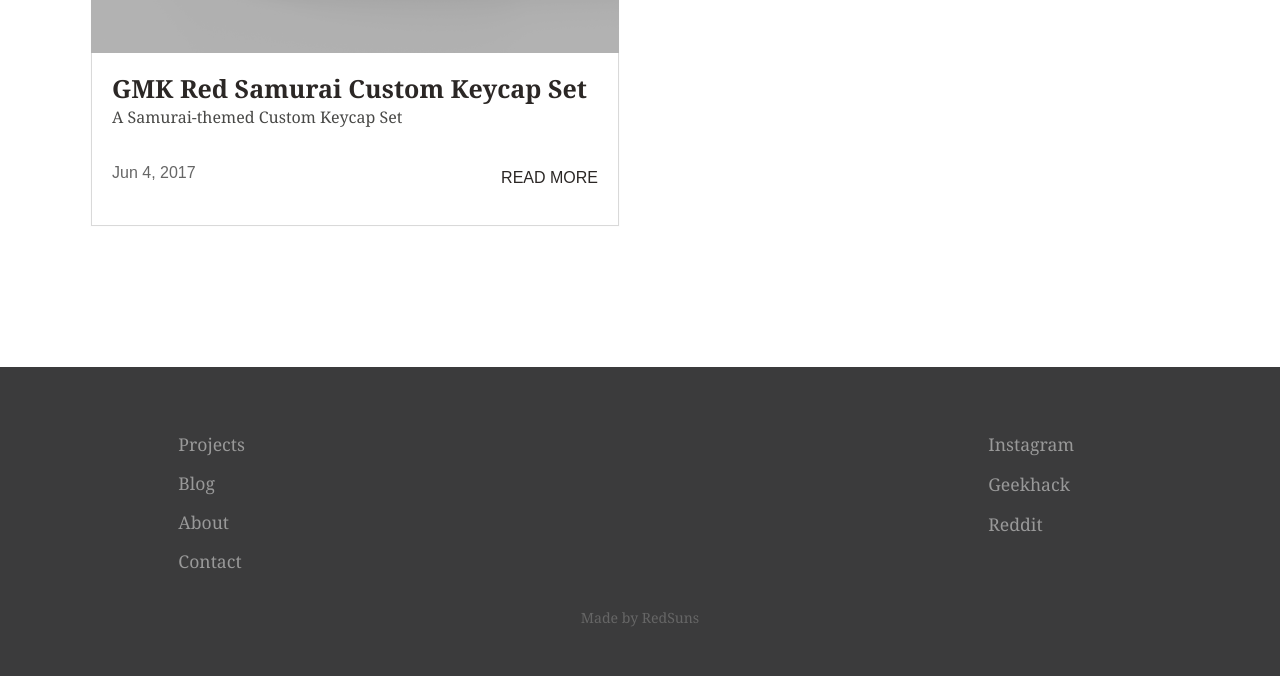
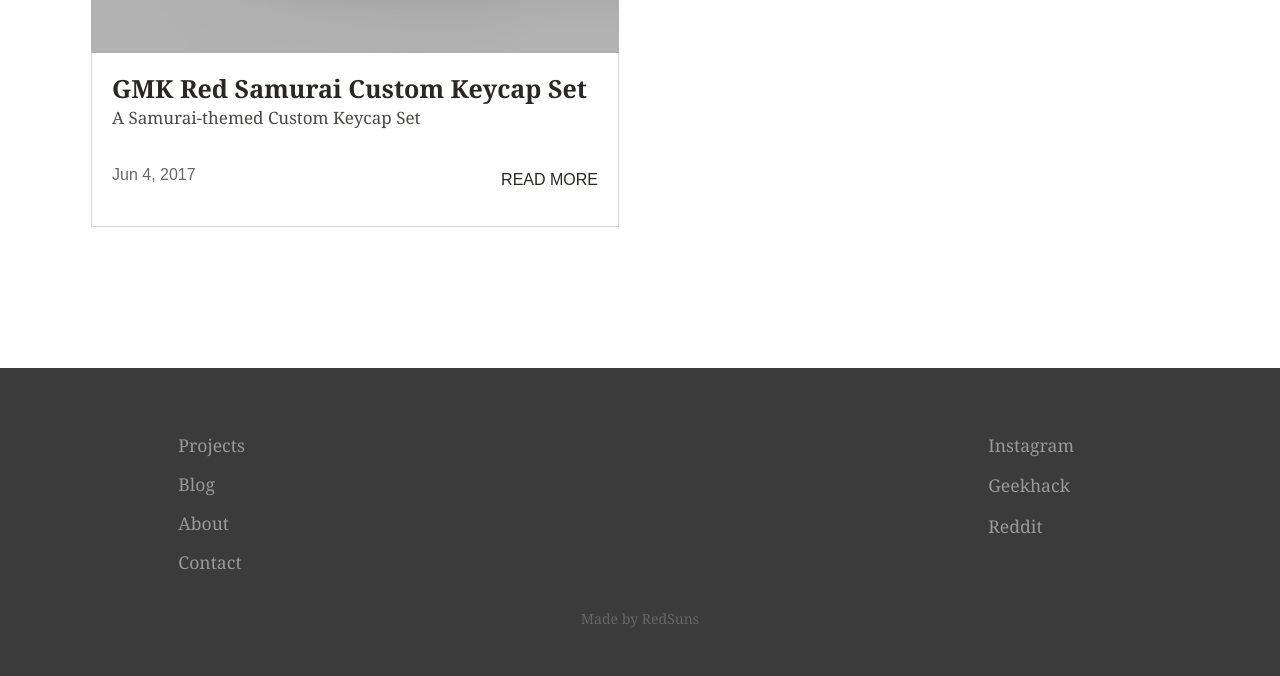
Before and after one commit to RedSunsRMK/redsunsrmk.github.io, a Jekyll site: the page built from projects.html, in a window 1280 px wide and 1123 px high. Shown: the part 444-1120 px from the top of the window. Built offline with Jekyll 4.4.1, drawn with Linux system fonts in a browser that asks for light colours.

Commit message:
Update layout.scss

```diff
--- a/_sass/layout.scss
+++ b/_sass/layout.scss
@@ -246,7 +246,8 @@ blockquote:before {
 	}
 
 	.position {
-		font-size: 16px;
+		font-size: 17px;
+		font-family: lora,Georgia,Cambria,"Times New Roman",Times,serif !important;
 		margin-top: 5px;
 		color: #484846;
 	}
```
